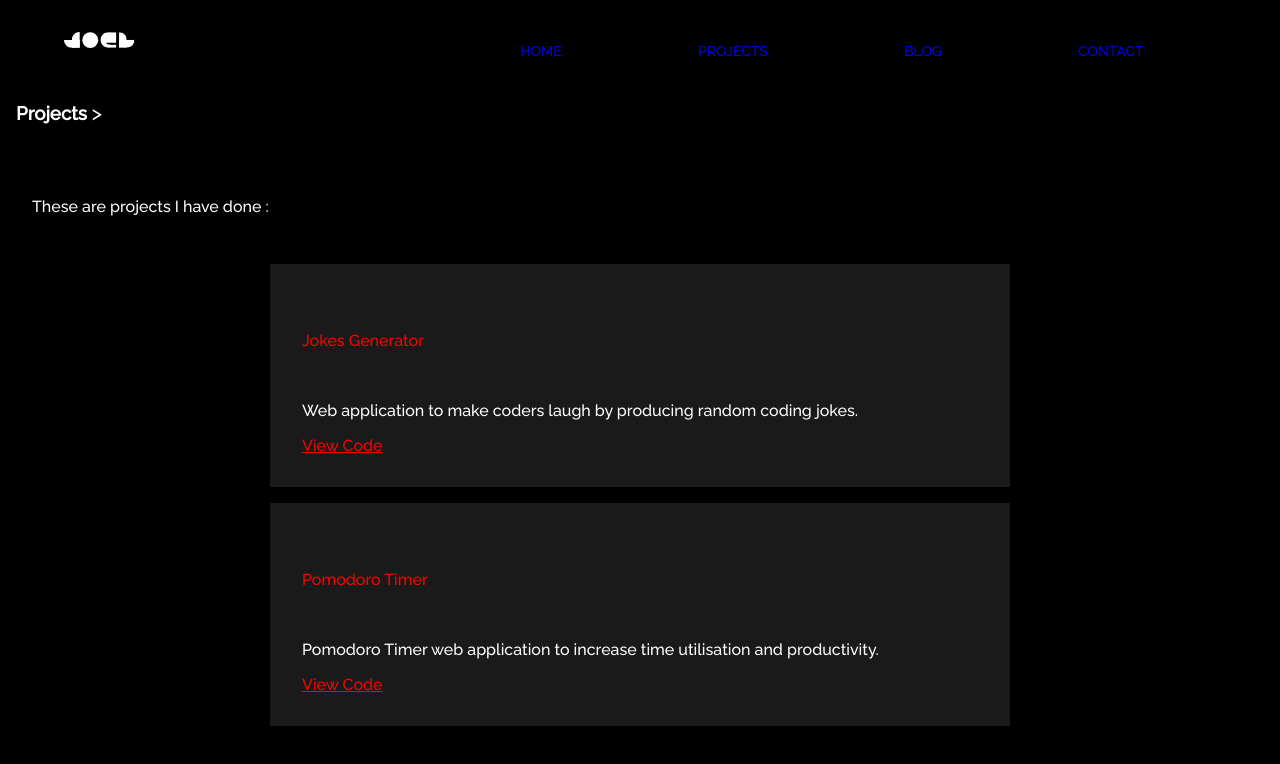
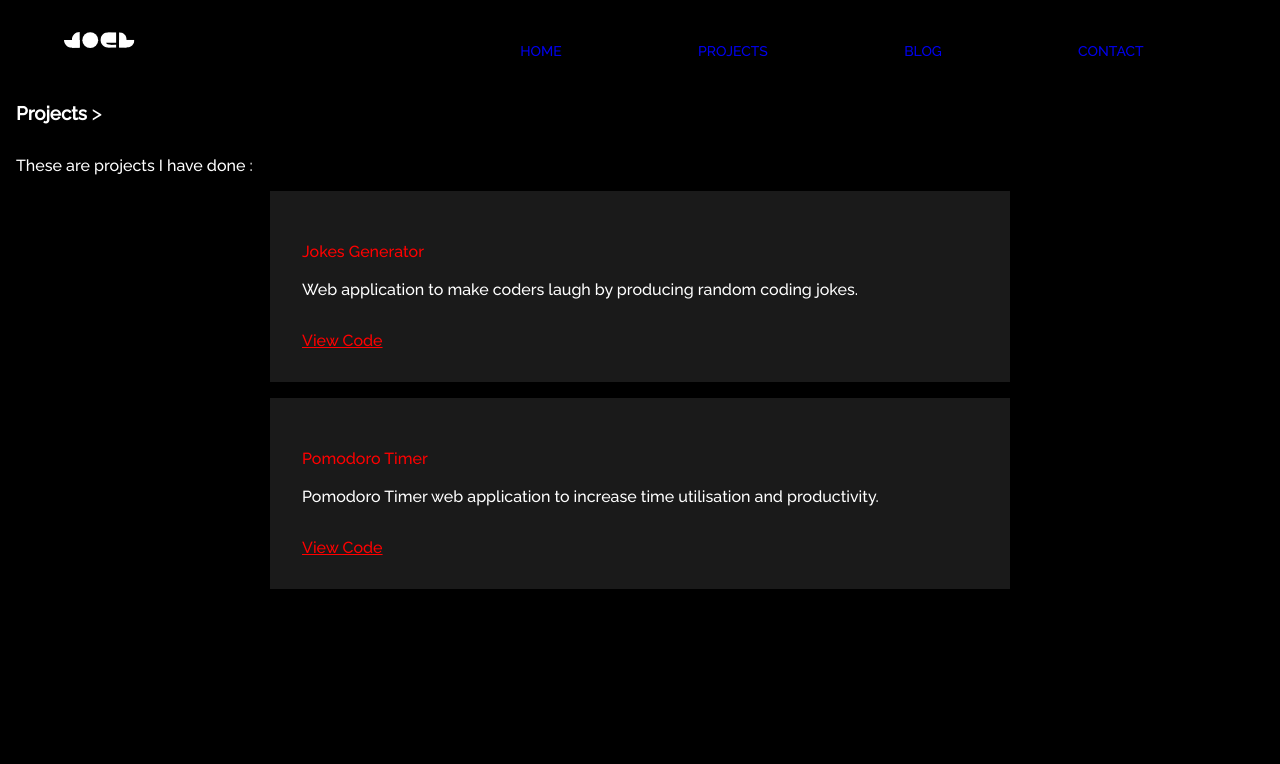
Before and after one commit to joelantonyjoy/portfolio, a React (Create React App) app: page /projects in a window 1280 px wide. Shown: the top 764 px of the page. Built offline with nearby package versions, Linux system fonts and the light colour scheme.

Commit message:
Project card spacing issues fixed

```diff
--- a/src/Pages/Projects.js
+++ b/src/Pages/Projects.js
@@ -7,23 +7,20 @@ export function Projects(){
                 Projects
                 <span style={{fontFamily:'fontLightRegular'}}> &#62;</span>
             </h3>
-            <hr style={{height: '1px',color: 'black',
-            backgroundColor: 'black',border: 'none'}}>
-            </hr>
-            <p style={{padding:'32px 32px 32px'}}>These are projects I have done :</p>
+            <p style={{padding:'16px',margin:0}}>These are projects I have done :</p>
             <div style={{display:'block',width:'70%',minWidth:'288px',maxWidth:740,margin:'auto'}}>
                 <div style={{background:'rgba(255,255,255,0.1)',padding:32,marginBottom:16}}>
                     <Link style={{margin:8,textDecoration:'none',color:'red',fontSize:16}} to="jokes" title="Jokes Generator">
-                    <p>Jokes Generator</p>
+                    <p style={{margin:0}}>Jokes Generator</p>
                     </Link>
-                    <p>Web application to make coders laugh by producing random coding jokes.</p>
+                    <p style={{margin:'0 0 32px'}}>Web application to make coders laugh by producing random coding jokes.</p>
                     <a style={{color:'red'}} target='_blank' rel="noreferrer" href='https://github.com/joelantonyjoy/portfolio/tree/master/src/Pages/Projects/Jokes'>View Code</a>
                 </div>
                 <div style={{background:'rgba(255,255,255,0.1)',padding:32,marginBottom:16}}>
                     <Link style={{margin:8,textDecoration:'none',color:'red',fontSize:16}} to="pomodoro" title="Pomodoro Timer">
-                    <p>Pomodoro Timer</p>
+                    <p style={{margin:0}}>Pomodoro Timer</p>
                     </Link>
-                    <p>Pomodoro Timer web application to increase time utilisation and productivity.</p>
+                    <p style={{margin:'0 0 32px'}}>Pomodoro Timer web application to increase time utilisation and productivity.</p>
                     <a style={{color:'red'}} target='_blank' rel="noreferrer" href='https://github.com/joelantonyjoy/portfolio/tree/master/src/Pages/Projects/Pomodoro'>View Code</a>
                 </div>
             </div>
```
